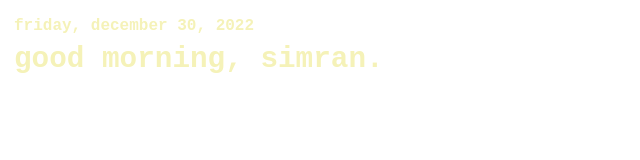
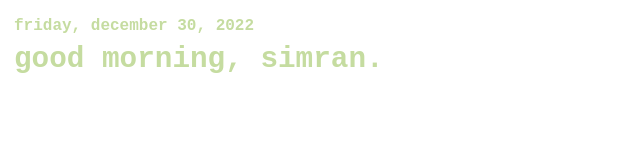
Before and after one commit to s1mraniscool/notion, a plain HTML site: page index.html in a window 1280 px wide. Shown: the whole page, without its empty margins (0-640 px from the left). Drawn offline with Linux system fonts and the light colour scheme.

Commit message:
Update index.html

```diff
--- a/index.html
+++ b/index.html
@@ -6,7 +6,7 @@
         display: flex;
         font-family: monospace;
         font-size: 22pt;
-        color: #F5F2B8;
+        color: #C5DCA0;
         padding: 5px;
         border: 1px solid #ffffff;
         justify-content: left;
```
